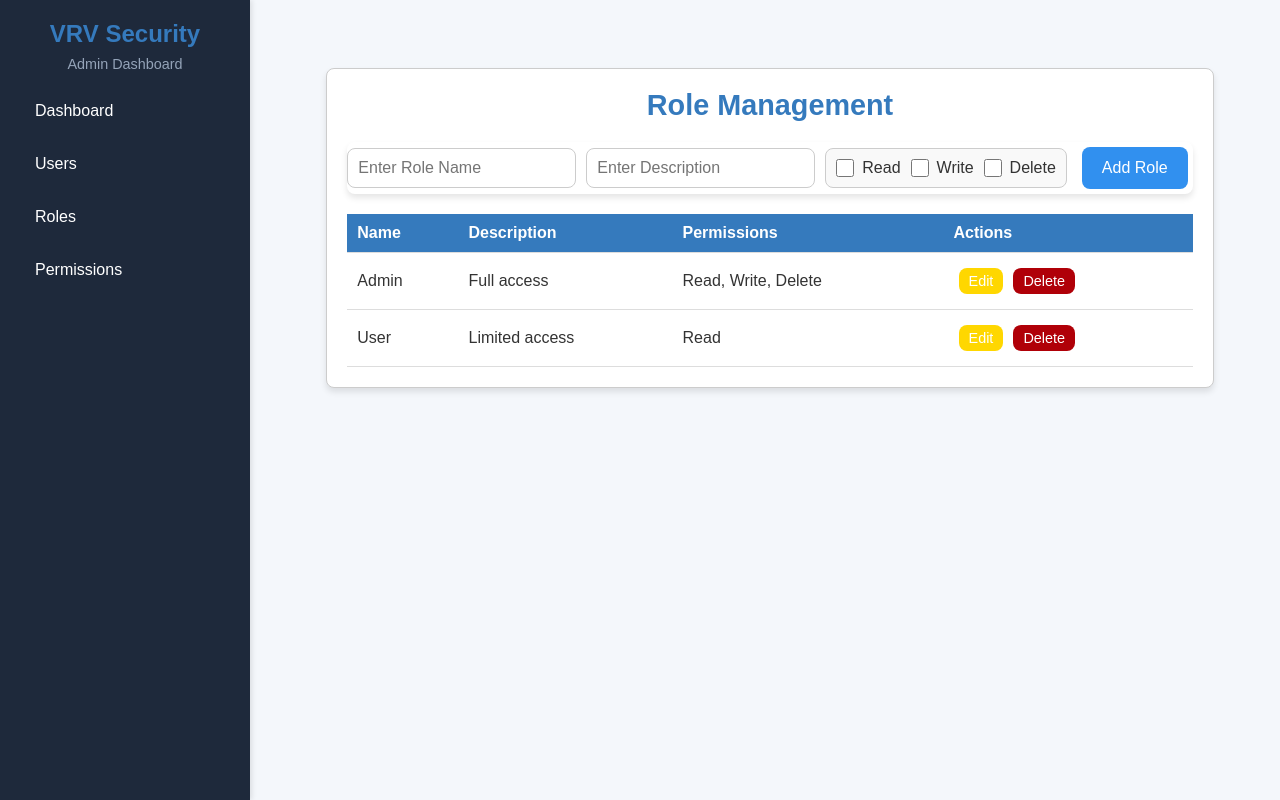
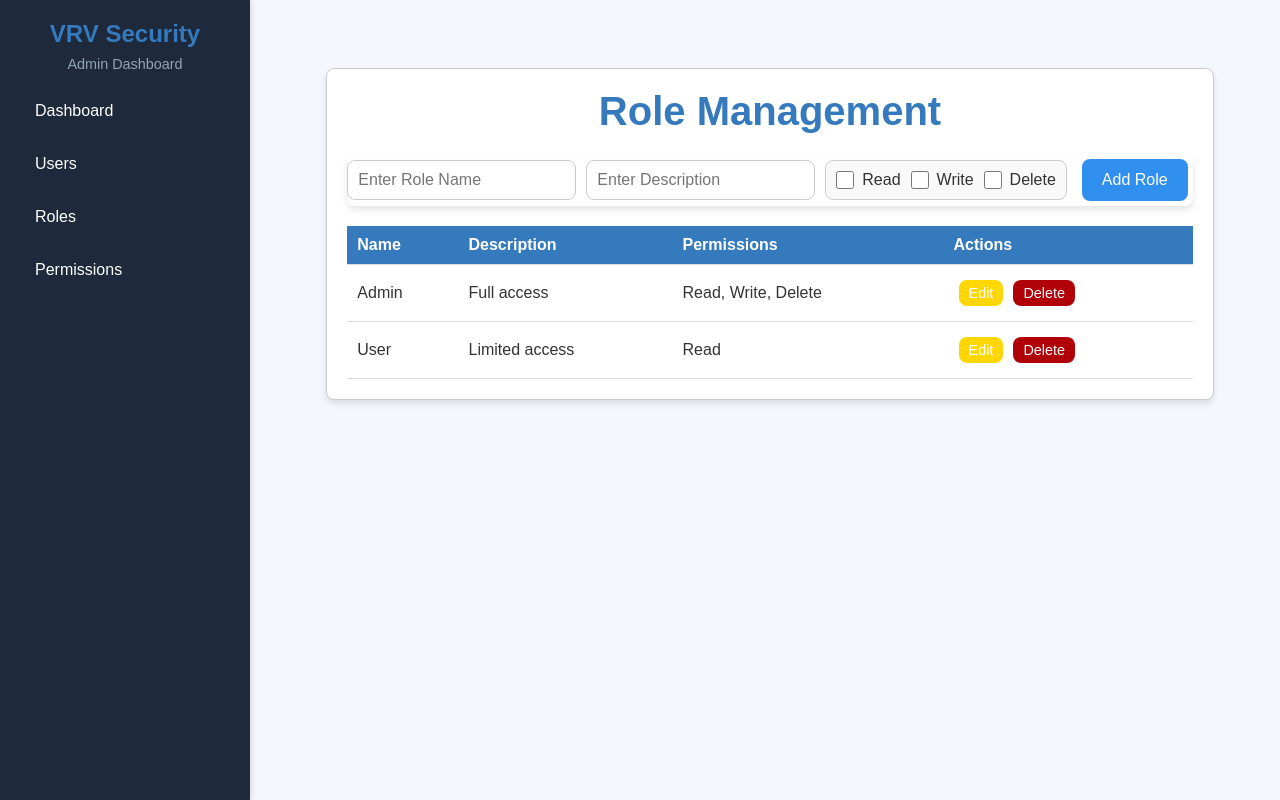
Before and after one commit to tropnicates/rbac_app, a React (Create React App) app: page /roles in a window 1280 px wide. Built offline with nearby package versions, Linux system fonts and the light colour scheme.

Commit message:
final commit

```diff
--- a/src/assets/styles/Roles.css
+++ b/src/assets/styles/Roles.css
@@ -8,7 +8,7 @@
 }
 
 .rolemanagement {
-  font-size: 1.8rem;
+  font-size: 2.5rem;
   font-weight: bold;
   margin-bottom: 20px;
   text-align: center;
--- a/src/assets/styles/users.css
+++ b/src/assets/styles/users.css
@@ -142,7 +142,7 @@
     margin: 0 0px;
     padding: 10px;
     border: 1px solid #ccc;
-    margin-top: 3rem;
+    /* margin-top: 3rem; */
     border-radius: 8px;
   }
   .usermanagement {
```
